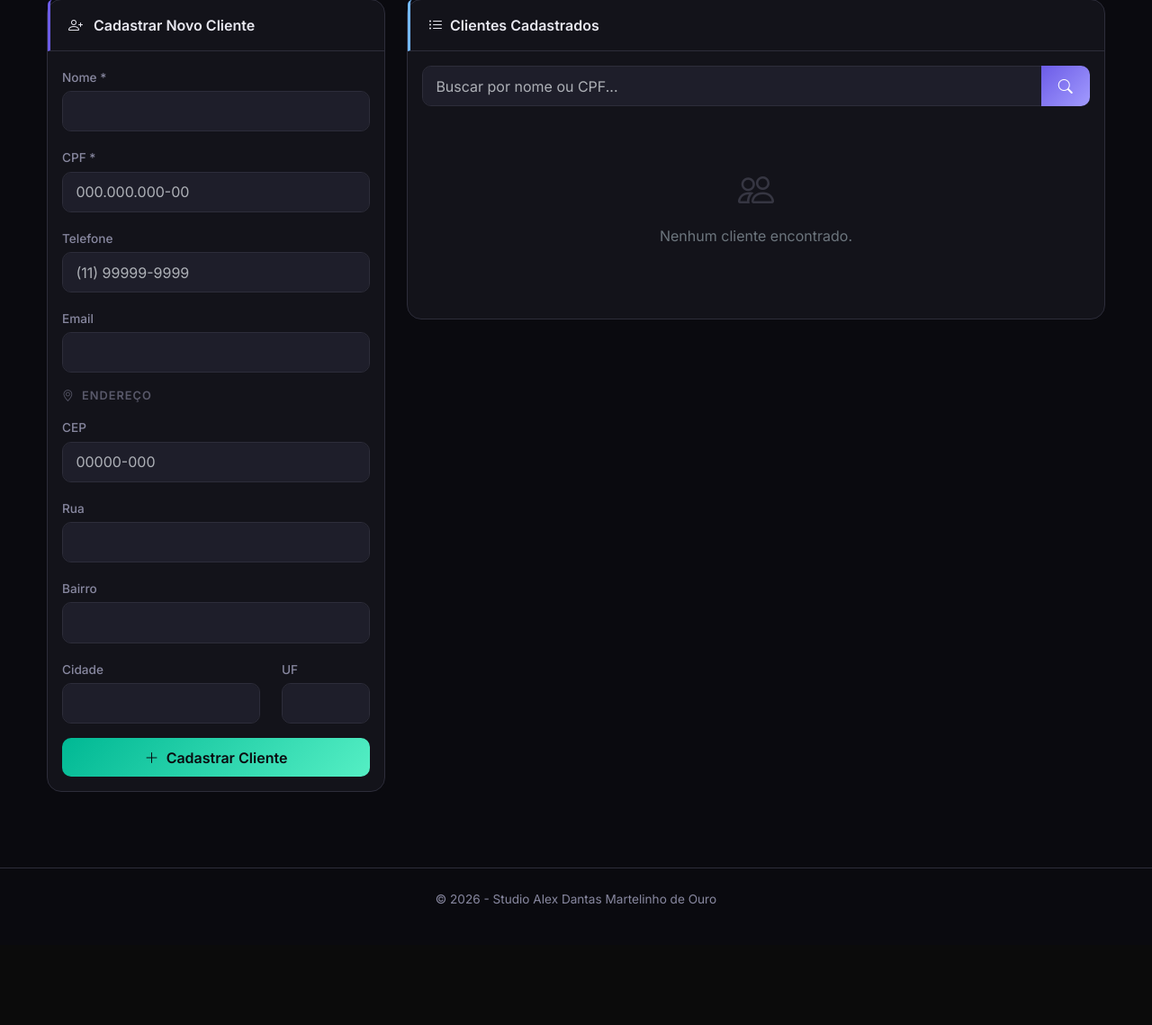
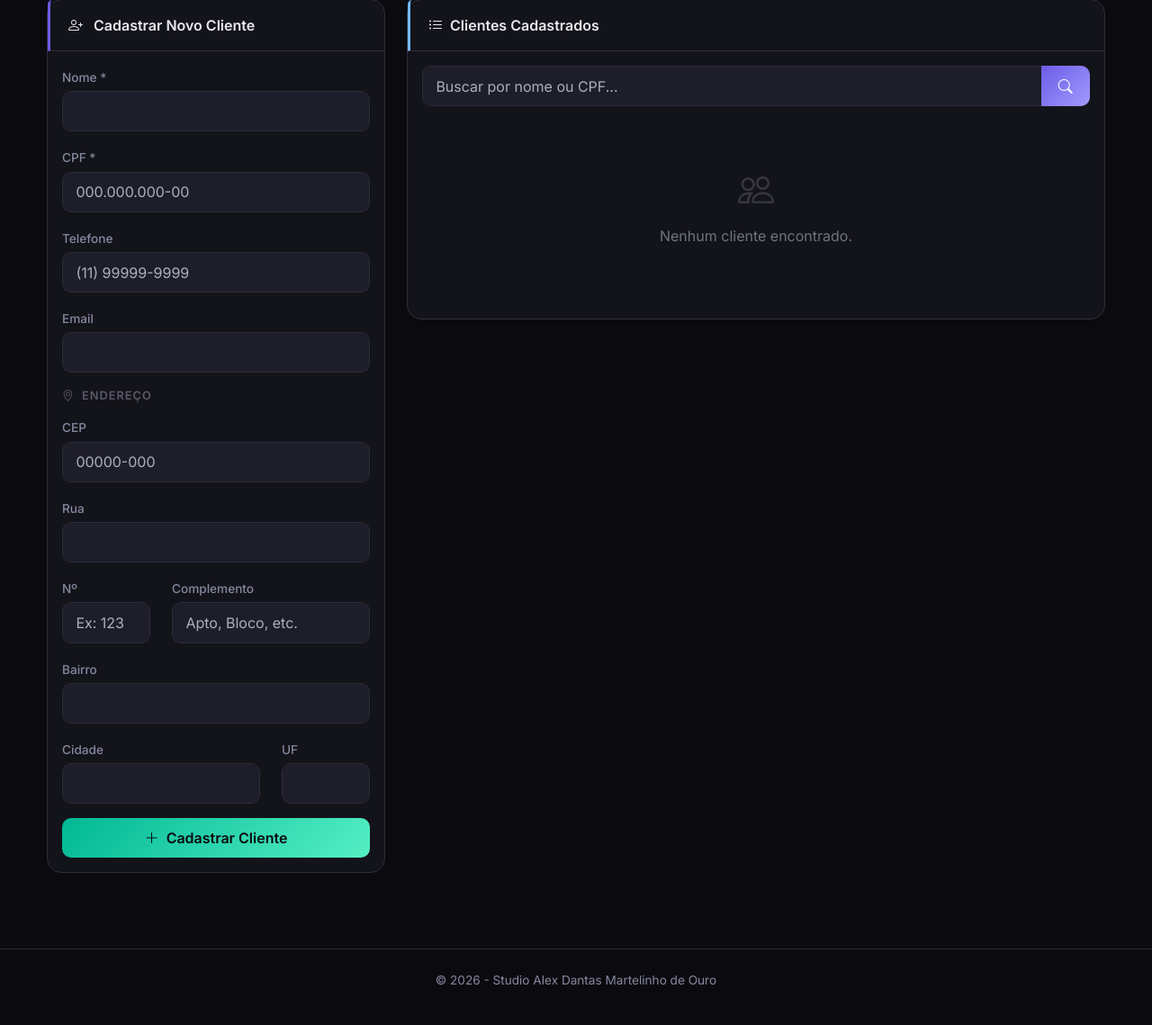
Before and after one commit to everton-developer/PI_Estetica_Automotiva, a Flask app: page /clientes in a window 1280 px wide. Shown: the part 162-1301 px from the top of the page at 90% size. Before the commit the page ends 1167 px from the top, so only its background shows below. Run offline with Flask 3, Linux system fonts and the light colour scheme; data that the repository does not hold is empty; some libraries are stand-ins or nearby versions.

```diff
--- a/app.py
+++ b/app.py
@@ -78,11 +78,13 @@ def cadastrar_cliente_route():
     cpf = request.form['cpf']
     cep = request.form.get('cep', '')
     rua = request.form.get('rua', '')
+    numero = request.form.get('numero', '')
+    complemento = request.form.get('complemento', '')
     bairro = request.form.get('bairro', '')
     cidade = request.form.get('cidade', '')
     estado = request.form.get('estado', '')
 
-    sucesso, mensagem = cliente.cadastrar_cliente(nome, telefone, email, cpf, cep, rua, bairro, cidade, estado)
+    sucesso, mensagem = cliente.cadastrar_cliente(nome, telefone, email, cpf, cep, rua, numero, complemento, bairro, cidade, estado)
     flash(mensagem, "success" if sucesso else "error")
     return redirect('/clientes')
 
@@ -96,11 +98,13 @@ def editar_cliente_route(id):
         cpf = request.form['cpf']
         cep = request.form.get('cep', '')
         rua = request.form.get('rua', '')
+        numero = request.form.get('numero', '')
+        complemento = request.form.get('complemento', '')
         bairro = request.form.get('bairro', '')
         cidade = request.form.get('cidade', '')
         estado = request.form.get('estado', '')
 
-        sucesso, mensagem = cliente.atualizar_cliente(id, nome, telefone, email, cpf, cep, rua, bairro, cidade, estado)
+        sucesso, mensagem = cliente.atualizar_cliente(id, nome, telefone, email, cpf, cep, rua, numero, complemento, bairro, cidade, estado)
         flash(mensagem, "success" if sucesso else "error")
         return redirect('/clientes')
     else:
--- a/cliente.py
+++ b/cliente.py
@@ -17,7 +17,7 @@ def validar_cpf(cpf: str) -> bool:
     if resto != int(cpf[10]): return False
     return True
 
-def cadastrar_cliente(nome, telefone, email, cpf, cep, rua, bairro, cidade, estado):
+def cadastrar_cliente(nome, telefone, email, cpf, cep, rua, numero, complemento, bairro, cidade, estado):
     """Cadastra um novo cliente no banco de dados."""
     if not validar_cpf(cpf):
         return False, "Erro: CPF inválido."
@@ -35,9 +35,9 @@ def cadastrar_cliente(nome, telefone, email, cpf, cep, rua, bairro, cidade, esta
                 return False, "Erro: Cliente já cadastrado com este CPF."
 
         cursor.execute('''
-            INSERT INTO clientes (nome, telefone, email, cpf, cep, rua, bairro, cidade, estado)
-            VALUES (?, ?, ?, ?, ?, ?, ?, ?, ?)
-        ''', (nome, telefone, email, cpf, cep, rua, bairro, cidade, estado))
+            INSERT INTO clientes (nome, telefone, email, cpf, cep, rua, numero, complemento, bairro, cidade, estado)
+            VALUES (?, ?, ?, ?, ?, ?, ?, ?, ?, ?, ?)
+        ''', (nome, telefone, email, cpf, cep, rua, numero, complemento, bairro, cidade, estado))
         conexao.commit()
         return True, "Cliente cadastrado com sucesso."
     except IntegrityError as e:
@@ -60,7 +60,7 @@ def listar_clientes(termo_busca=None):
     cursor = conexao.cursor()
     try:
         query = '''
-            SELECT id, nome, telefone, email, cpf, cep, rua, bairro, cidade, estado
+            SELECT id, nome, telefone, email, cpf, cep, rua, numero, complemento, bairro, cidade, estado
             FROM clientes
         '''
         params = []
@@ -90,7 +90,7 @@ def buscar_cliente_por_id(id_cliente):
     cursor = conexao.cursor()
     try:
         cursor.execute('''
-            SELECT id, nome, telefone, email, cpf, cep, rua, bairro, cidade, estado
+            SELECT id, nome, telefone, email, cpf, cep, rua, numero, complemento, bairro, cidade, estado
             FROM clientes WHERE id = ?
         ''', (id_cliente,))
         return cursor.fetchone()
@@ -101,7 +101,7 @@ def buscar_cliente_por_id(id_cliente):
         conexao.close()
 
 
-def atualizar_cliente(id, nome, telefone, email, cpf, cep, rua, bairro, cidade, estado):
+def atualizar_cliente(id, nome, telefone, email, cpf, cep, rua, numero, complemento, bairro, cidade, estado):
     """Atualiza os dados de um cliente existente."""
     if not validar_cpf(cpf):
         return False, "Erro: CPF inválido."
@@ -121,9 +121,9 @@ def atualizar_cliente(id, nome, telefone, email, cpf, cep, rua, bairro, cidade,
         cursor.execute('''
             UPDATE clientes
             SET nome = ?, telefone = ?, email = ?, cpf = ?,
-                cep = ?, rua = ?, bairro = ?, cidade = ?, estado = ?
+                cep = ?, rua = ?, numero = ?, complemento = ?, bairro = ?, cidade = ?, estado = ?
             WHERE id = ?
-        ''', (nome, telefone, email, cpf, cep, rua, bairro, cidade, estado, id))
+        ''', (nome, telefone, email, cpf, cep, rua, numero, complemento, bairro, cidade, estado, id))
         conexao.commit()
         return True, "Cliente atualizado com sucesso."
     except IntegrityError as e:
--- a/db.py
+++ b/db.py
@@ -131,6 +131,8 @@ def criar_tabelas():
             cpf TEXT UNIQUE NOT NULL,
             cep TEXT,
             rua TEXT,
+            numero TEXT,
+            complemento TEXT,
             bairro TEXT,
             cidade TEXT,
             estado TEXT
--- a/templates/base.html
+++ b/templates/base.html
@@ -538,6 +538,7 @@
 
             .print-break-before {
                 page-break-before: always;
+                margin-top: 15mm;
             }
 
             .btn-success-custom,
--- a/templates/clientes.html
+++ b/templates/clientes.html
@@ -14,7 +14,9 @@
                 {% if cliente_editar %}Editar Cliente{% else %}Cadastrar Novo Cliente{% endif %}
             </div>
             <div class="card-body p-3">
-                <form action="{% if cliente_editar %}/clientes/editar/{{ cliente_editar[0] }}{% else %}/clientes/cadastrar{% endif %}" method="POST">
+                <form
+                    action="{% if cliente_editar %}/clientes/editar/{{ cliente_editar[0] }}{% else %}/clientes/cadastrar{% endif %}"
+                    method="POST">
                     <div class="mb-3">
                         <label for="nome" class="form-label">Nome *</label>
                         <input type="text" class="form-control" id="nome" name="nome"
@@ -29,8 +31,7 @@
                     <div class="mb-3">
                         <label for="telefone" class="form-label">Telefone</label>
                         <input type="text" class="form-control" id="telefone" name="telefone"
-                               value="{{ cliente_editar[2] if cliente_editar else '' }}"
-                               placeholder="(11) 99999-9999">
+                            value="{{ cliente_editar[2] if cliente_editar else '' }}" placeholder="(11) 99999-9999">
                     </div>
                     <div class="mb-3">
                         <label for="email" class="form-label">Email</label>
@@ -43,29 +44,42 @@
                     <div class="mb-3">
                         <label for="cep" class="form-label">CEP</label>
                         <input type="text" class="form-control" id="cep" name="cep"
-                               value="{{ cliente_editar[5] if cliente_editar else '' }}"
-                               onblur="buscaCep()" placeholder="00000-000">
+                            value="{{ cliente_editar[5] if cliente_editar else '' }}" onblur="buscaCep()"
+                            placeholder="00000-000">
                     </div>
                     <div class="mb-3">
                         <label for="rua" class="form-label">Rua</label>
                         <input type="text" class="form-control" id="rua" name="rua"
                             value="{{ cliente_editar[6] if cliente_editar else '' }}">
                     </div>
+                    <div class="row">
+                        <div class="col-4 mb-3">
+                            <label for="numero" class="form-label">Nº</label>
+                            <input type="text" class="form-control" id="numero" name="numero"
+                                value="{{ cliente_editar[7] if cliente_editar else '' }}" placeholder="Ex: 123">
+                        </div>
+                        <div class="col-8 mb-3">
+                            <label for="complemento" class="form-label">Complemento</label>
+                            <input type="text" class="form-control" id="complemento" name="complemento"
+                                value="{{ cliente_editar[8] if cliente_editar else '' }}"
+                                placeholder="Apto, Bloco, etc.">
+                        </div>
+                    </div>
                     <div class="mb-3">
                         <label for="bairro" class="form-label">Bairro</label>
                         <input type="text" class="form-control" id="bairro" name="bairro"
-                               value="{{ cliente_editar[7] if cliente_editar else '' }}">
+                            value="{{ cliente_editar[9] if cliente_editar else '' }}">
                     </div>
                     <div class="row">
                         <div class="col-8 mb-3">
                             <label for="cidade" class="form-label">Cidade</label>
                             <input type="text" class="form-control" id="cidade" name="cidade"
-                                   value="{{ cliente_editar[8] if cliente_editar else '' }}">
+                                value="{{ cliente_editar[10] if cliente_editar else '' }}">
                         </div>
                         <div class="col-4 mb-3">
                             <label for="estado" class="form-label">UF</label>
                             <input type="text" class="form-control" id="estado" name="estado"
-                                   value="{{ cliente_editar[9] if cliente_editar else '' }}" maxlength="2">
+                                value="{{ cliente_editar[11] if cliente_editar else '' }}" maxlength="2">
                         </div>
                     </div>
 
@@ -96,8 +110,7 @@
                 <!-- Busca -->
                 <form method="GET" action="/clientes" class="mb-3">
                     <div class="input-group search-wrapper">
-                        <input type="text" name="busca" class="form-control"
-                               placeholder="Buscar por nome ou CPF..."
+                        <input type="text" name="busca" class="form-control" placeholder="Buscar por nome ou CPF..."
                             value="{{ busca if busca else '' }}">
                         <button class="btn btn-primary-custom" type="submit">
                             <i class="bi bi-search"></i>
@@ -127,8 +140,9 @@
                                 <td>{{ c[4] }}</td>
                                 <td>{{ c[2] or '—' }}</td>
                                 <td>{{ c[8] or '—' }}</td>
-                                <td class="text-end text-nowrap">
-                                    <a href="/clientes/editar/{{ c[0] }}" class="btn btn-sm btn-outline-custom me-1" title="Editar">
+                                <td class="text-end text-nowrap" class="d-flex">
+                                    <a href="/clientes/editar/{{ c[0] }}" class="btn btn-sm btn-outline-custom me-1"
+                                        title="Editar">
                                         <i class="bi bi-pencil"></i>
                                     </a>
                                     <form action="/clientes/excluir/{{ c[0] }}" method="POST" class="d-inline">
```
Also changed, not shown: migrate_db.py (+10 -0 lines), orcamento.py (+6 -4 lines), templates/orcamento_detalhe.html (+63 -2 lines), templates/orcamentos.html (+10 -9 lines). Lines whose indentation alone changed are shown as unchanged.
